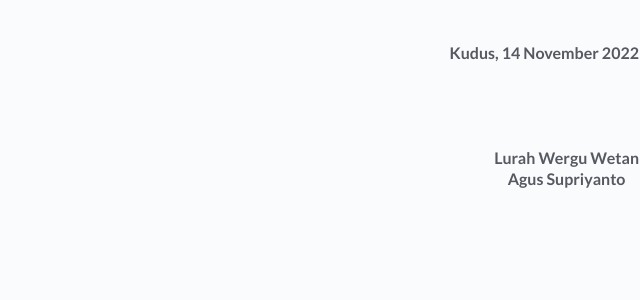
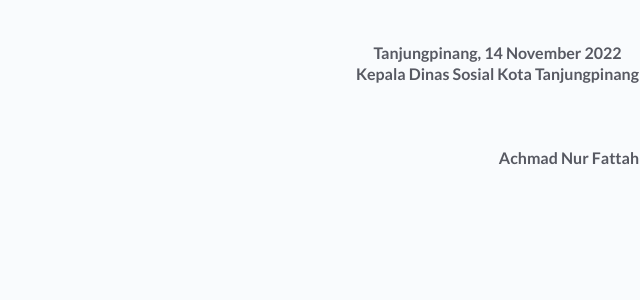
Before and after one commit to alifahfathonah/sistem-pelayanan-surat-online, a PHP site: page /sistem-pelayanan-surat-online/pegawai/cetak_bulan.php in a window 1280 px wide. Shown: the top 300 px of the page, without its empty margins (640-1280 px from the left). Run offline with PHP 8.4, Linux system fonts and the light colour scheme; style sheets or scripts are compiled from the project's sources.

Commit message:
update cetak

```diff
--- a/pegawai/cetak_bulan.php
+++ b/pegawai/cetak_bulan.php
@@ -209,16 +209,18 @@
 <br>
         <table border='0' align="right">
             <tr>
-                <td style="text-align: center"><b>Kudus, <?php echo date('d F Y');?></b></td>
+                <td style="text-align: center"><b>Tanjungpinang, <?php echo date('d F Y');?></b></td>
+            </tr>
+            <tr>
+                <td style="text-align: center"><b>Kepala Dinas Sosial Kota Tanjungpinang</b></td>
             </tr>
         </table>
         <br><br><br><br><br>
         <table border='0' align="right">
+
             <tr>
-                <td style="text-align: center"><b>Lurah Wergu Wetan</b></td>
-            </tr>
-            <tr>
-                <td style="text-align: center"><b>Agus Supriyanto</b></td>
+                <td style="text-align: center"><b>Achmad Nur Fattah
+</b></td>
             </tr>
         </table>
 </body>
--- a/pegawai/laporan_pertahun.php
+++ b/pegawai/laporan_pertahun.php
@@ -131,6 +131,7 @@ date_default_timezone_set('Asia/Jakarta');
                                                     <option value="2019">2019</option>
                                                     <option value="2020">2020</option>
 													<option value="2021">2021</option>
+													<option value="2022">2022</option>
 												</select>
                                                 <div class="form-group">
                                                     <input type="submit" name="tampilkan" value="Tampilkan" class="btn btn-primary btn-sm">
```
Also changed, not shown: pegawai/cetak_tahun.php (+6 -5 lines), pegawai/permohonan_surat.php (+11 -9 lines), dataFoto/scan_kk/190155201003_.jpg, dataFoto/scan_ktp/190155201003_.jpg.
